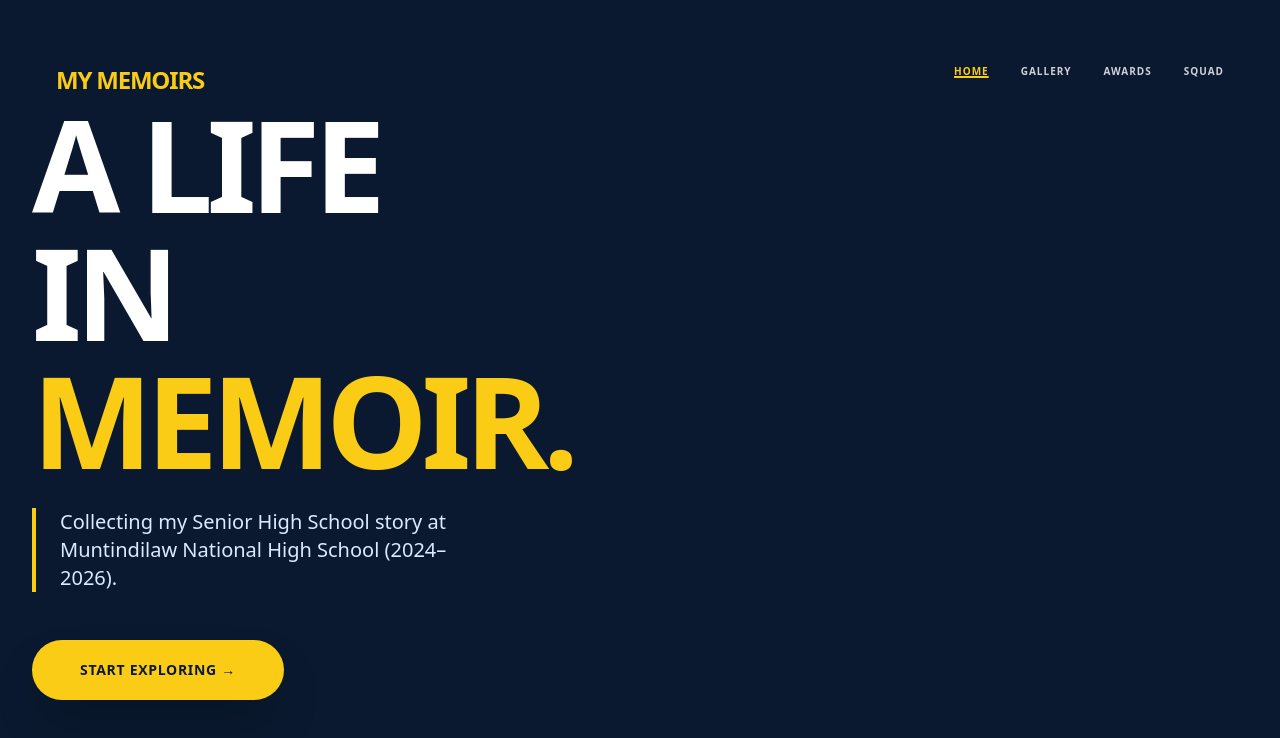
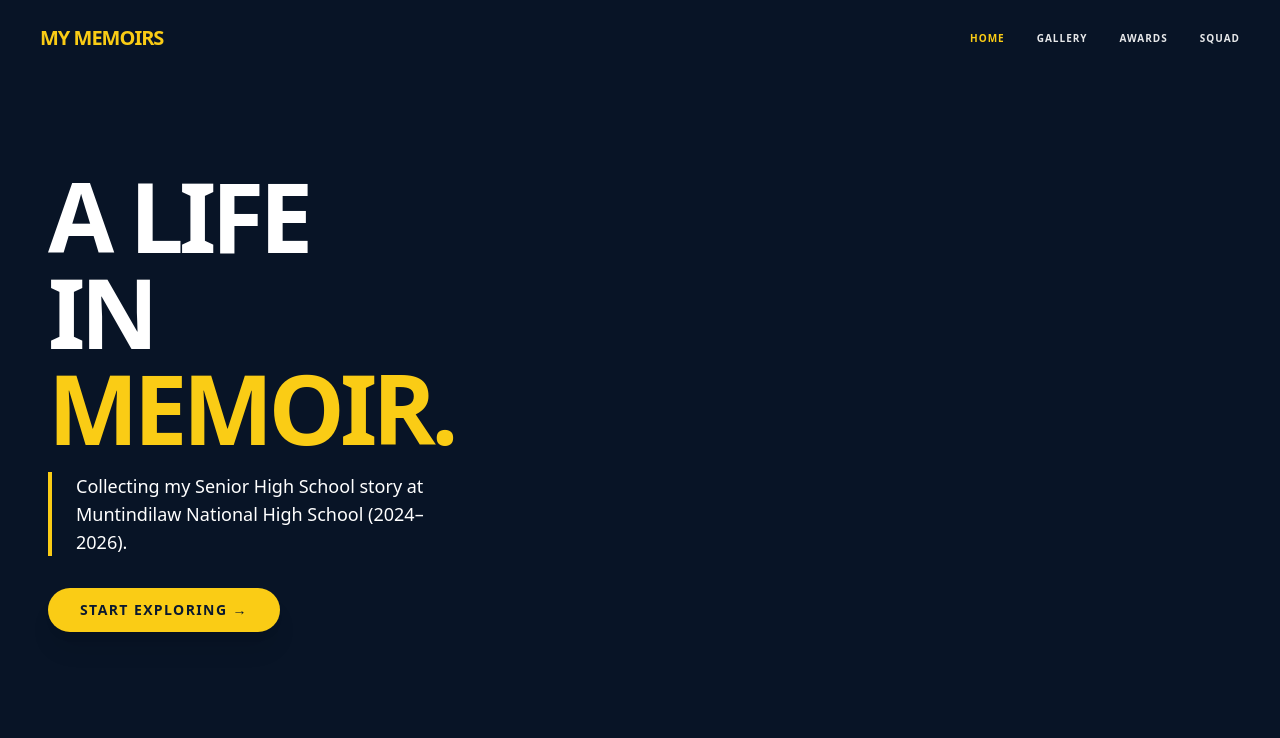
Before and after one commit to carandangangela3-bot/SHS-2024-2026--carandang, a plain HTML site: page index.html in a window 1280 px wide. Drawn offline with nearby package versions, Linux system fonts and the light colour scheme.

Commit message:
Update index.html

```diff
--- a/index.html
+++ b/index.html
@@ -9,38 +9,39 @@
 <body class="bg-[#0a192f] text-white font-sans overflow-x-hidden">
 
     <nav class="absolute top-0 left-0 w-full z-50 p-6">
-        <div class="max-w-7xl mx-auto flex justify-between items-start pt-10 px-8">
-            <div class="text-[#facc15] font-black text-2xl tracking-tighter text-shadow-lg">
+        <div class="max-w-7xl mx-auto flex justify-between items-center px-4">
+            <div class="text-[#facc15] font-black text-xl tracking-tighter">
                 MY MEMOIRS
             </div>
-            <ul class="flex gap-6 md:gap-8 text-[10px] font-bold uppercase tracking-widest text-white/80 items-center">
-                <li><a href="index.html" class="text-[#facc15] underline decoration-2 decoration-[#facc15]">Home</a></li>
-                <li><a href="gallery.html" class="hover:text-white transition">Gallery</a></li>
-                <li><a href="achievements.html" class="hover:text-white transition">Awards</a></li>
-                <li><a href="squad.html" class="hover:text-white transition">Squad</a></li>
+            <ul class="flex gap-4 md:gap-8 text-[10px] font-bold uppercase tracking-widest text-white/90">
+                <li><a href="index.html" class="text-[#facc15]">Home</a></li>
+                <li><a href="gallery.html" class="hover:text-[#facc15] transition">Gallery</a></li>
+                <li><a href="achievements.html" class="hover:text-[#facc15] transition">Awards</a></li>
+                <li><a href="squad.html" class="hover:text-[#facc15] transition">Squad</a></li>
             </ul>
         </div>
     </nav>
 
-    <header class="relative min-h-screen flex items-end md:items-center justify-center bg-cover bg-bottom bg-no-repeat"
+    <header class="relative min-h-screen flex items-center bg-cover bg-right md:bg-center bg-no-repeat"
             style="background-image: url('hero-bg.jpg');">
 
-        <div class="absolute inset-0 bg-gradient-to-r from-[#0a192f]/50 via-transparent to-transparent"></div>
+        <div class="absolute inset-0 bg-black/20"></div>
 
-        <div class="relative z-10 max-w-7xl w-full mx-auto px-8 py-20 md:py-0">
-            <div class="w-full md:w-2/3 text-left">
-                <h1 class="text-6xl md:text-9xl font-black text-white leading-none tracking-tighter mb-6">
+        <div class="relative z-10 max-w-7xl w-full mx-auto px-6 md:px-12">
+            <div class="w-full md:w-1/2 text-left">
+
+                <h1 class="text-5xl md:text-8xl font-black text-white leading-[0.9] tracking-tighter mb-4">
                     A LIFE<br>IN<br><span class="text-[#facc15]">MEMOIR.</span>
                 </h1>
 
-                <div class="border-l-4 border-[#facc15] pl-6 max-w-md mb-12">
-                    <p class="text-blue-100 text-lg md:text-xl font-medium leading-relaxed">
+                <div class="border-l-4 border-[#facc15] pl-4 md:pl-6 max-w-xs md:max-w-sm mb-8">
+                    <p class="text-white text-sm md:text-lg font-medium leading-tight">
                         Collecting my Senior High School story at Muntindilaw National High School (2024–2026).
                     </p>
                 </div>
 
-                <a href="gallery.html" class="inline-block bg-[#facc15] text-[#0a192f] px-12 py-5 rounded-full font-black uppercase text-sm tracking-wider shadow-2xl hover:scale-105 transition-transform">
-                    Start Exploring →
+                <a href="gallery.html" class="inline-block bg-[#facc15] text-[#0a192f] px-8 py-3 rounded-full font-black uppercase text-xs md:text-sm tracking-widest shadow-xl hover:brightness-110 transition-all">
+                    START EXPLORING →
                 </a>
             </div>
         </div>
```
